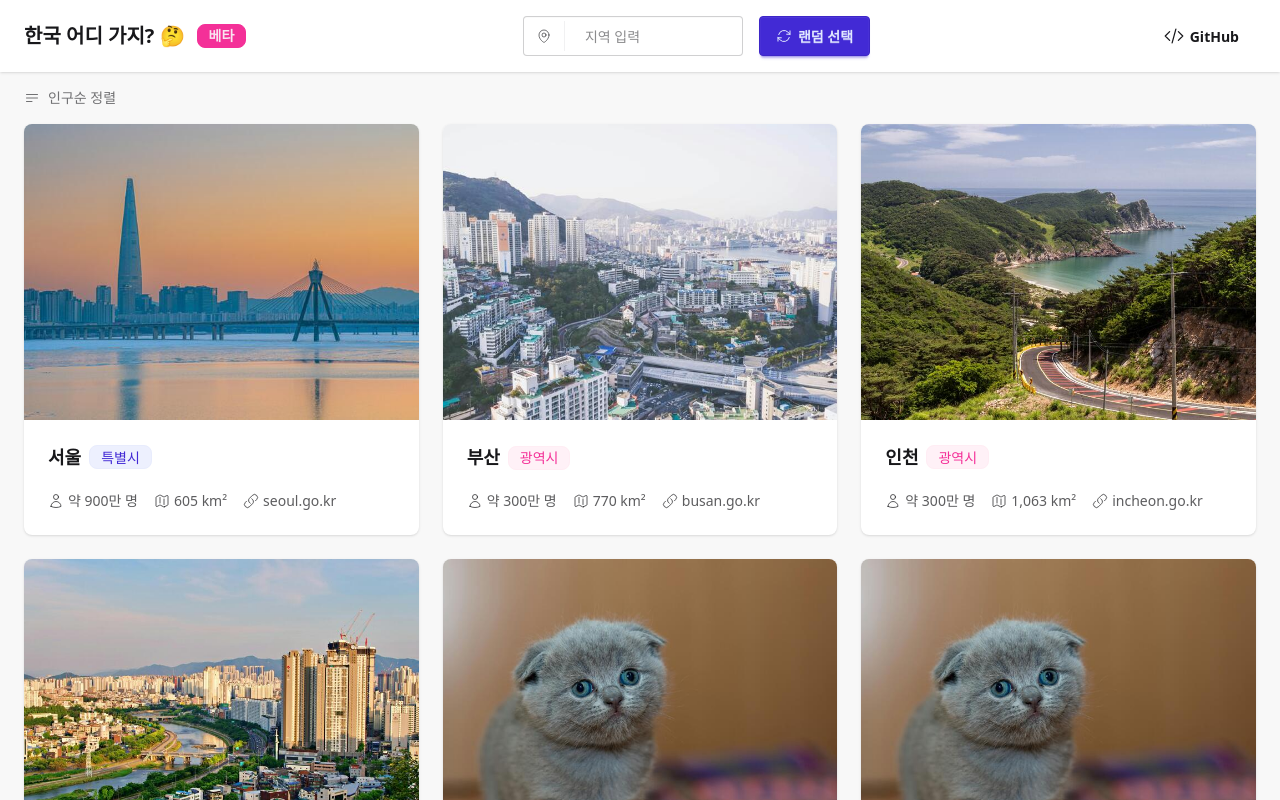
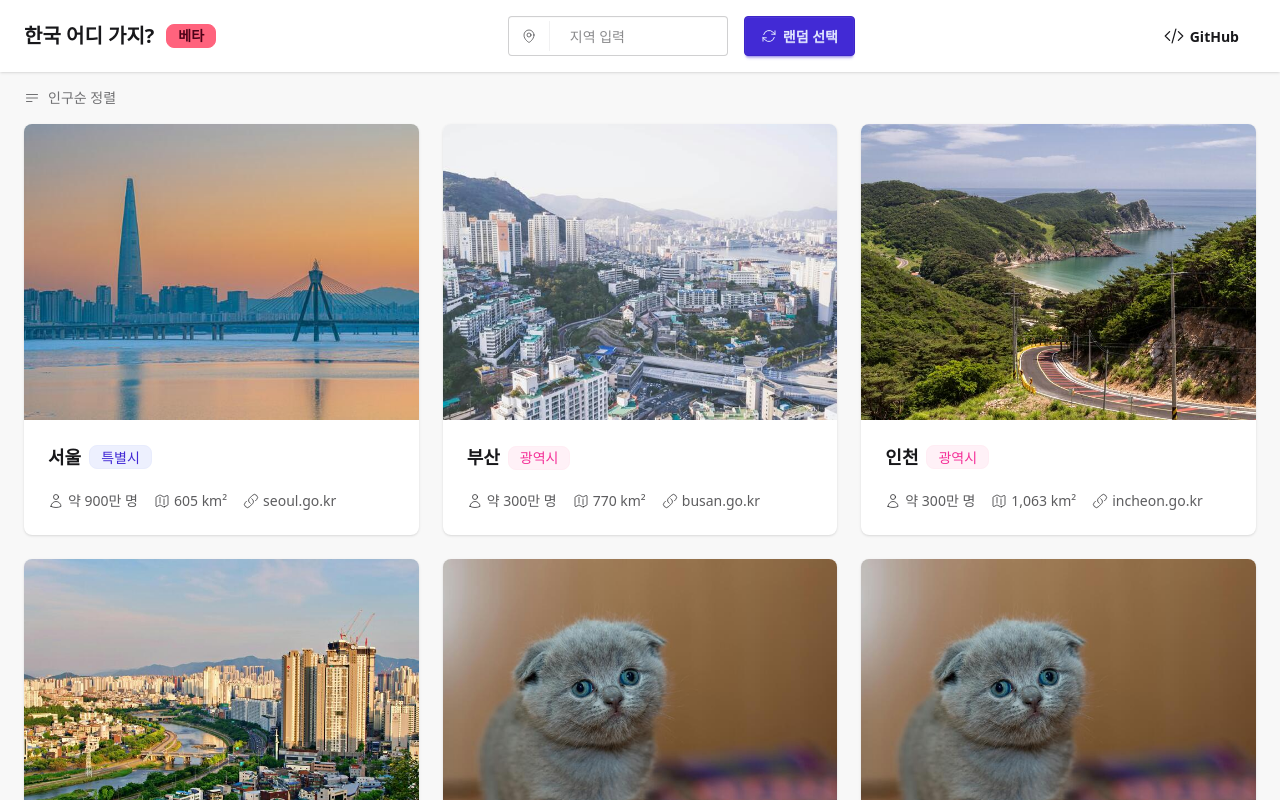
Before and after one commit to hoffa/hanguk.io, a React (Vite) app: page / in a window 1280 px wide. Shown: the top 800 px of the page. Built offline with nearby package versions, Linux system fonts and the light colour scheme.

Commit message:
improve navbar title

```diff
--- a/src/App.tsx
+++ b/src/App.tsx
@@ -78,8 +78,8 @@ function App() {
           <div className="flex flex-col gap-4 w-full sm:hidden">
             <div className="flex items-center justify-between">
               <span className="text-xl font-bold flex items-center gap-3">
-                한국 어디 가지? 🤔
-                <span className="badge badge-secondary">베타</span>
+                한국 어디 가지?
+                <span className="badge badge-error">베타</span>
               </span>
               <a
                 href="https://github.com/hoffa/hanguk.io"
@@ -147,8 +147,8 @@ function App() {
             {/* Left: Logo/Title */}
             <div className="flex-shrink-0">
               <span className="text-xl font-bold flex items-center gap-3">
-                한국 어디 가지? 🤔
-                <span className="badge badge-secondary">베타</span>
+                한국 어디 가지?
+                <span className="badge badge-error">베타</span>
               </span>
             </div>
 
```
